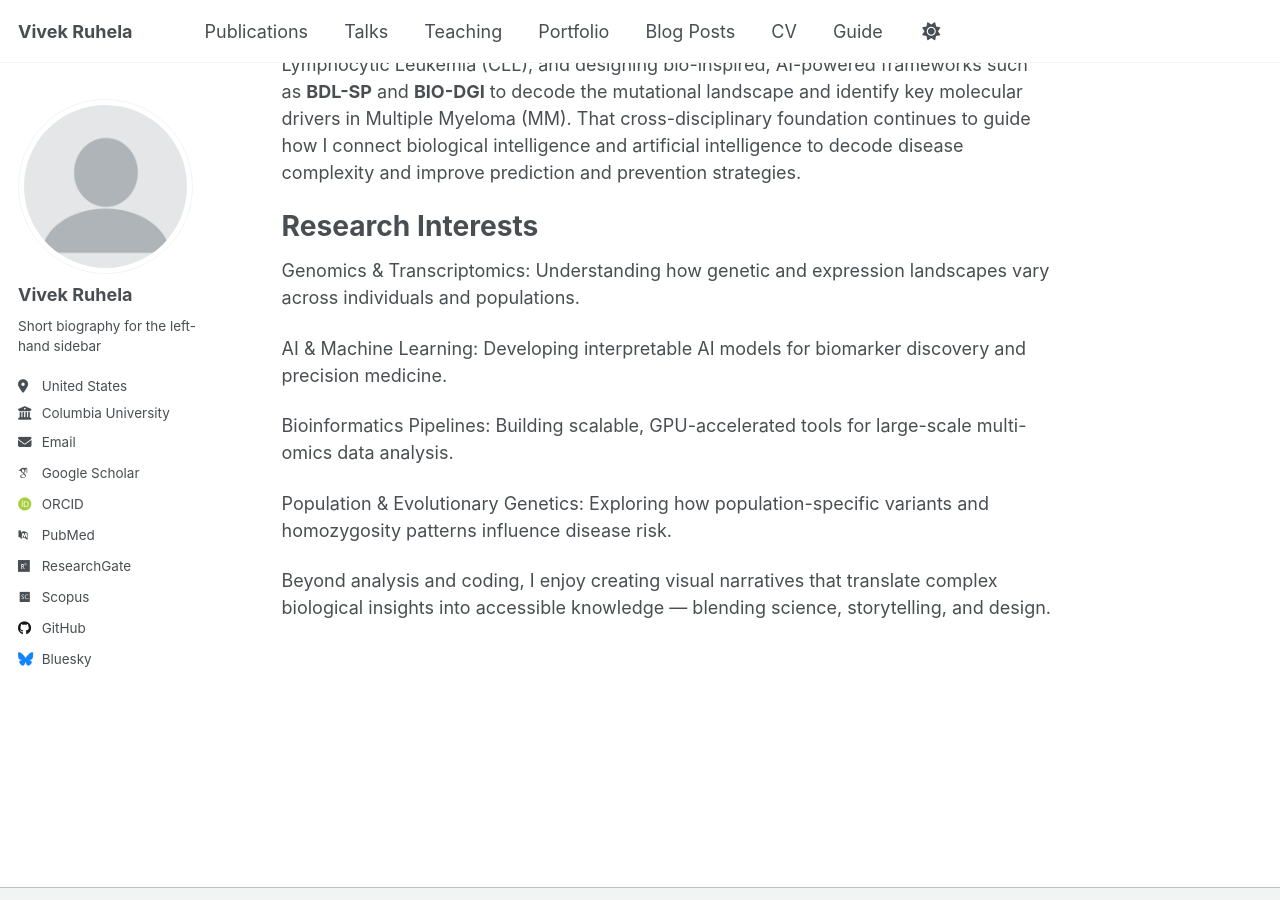
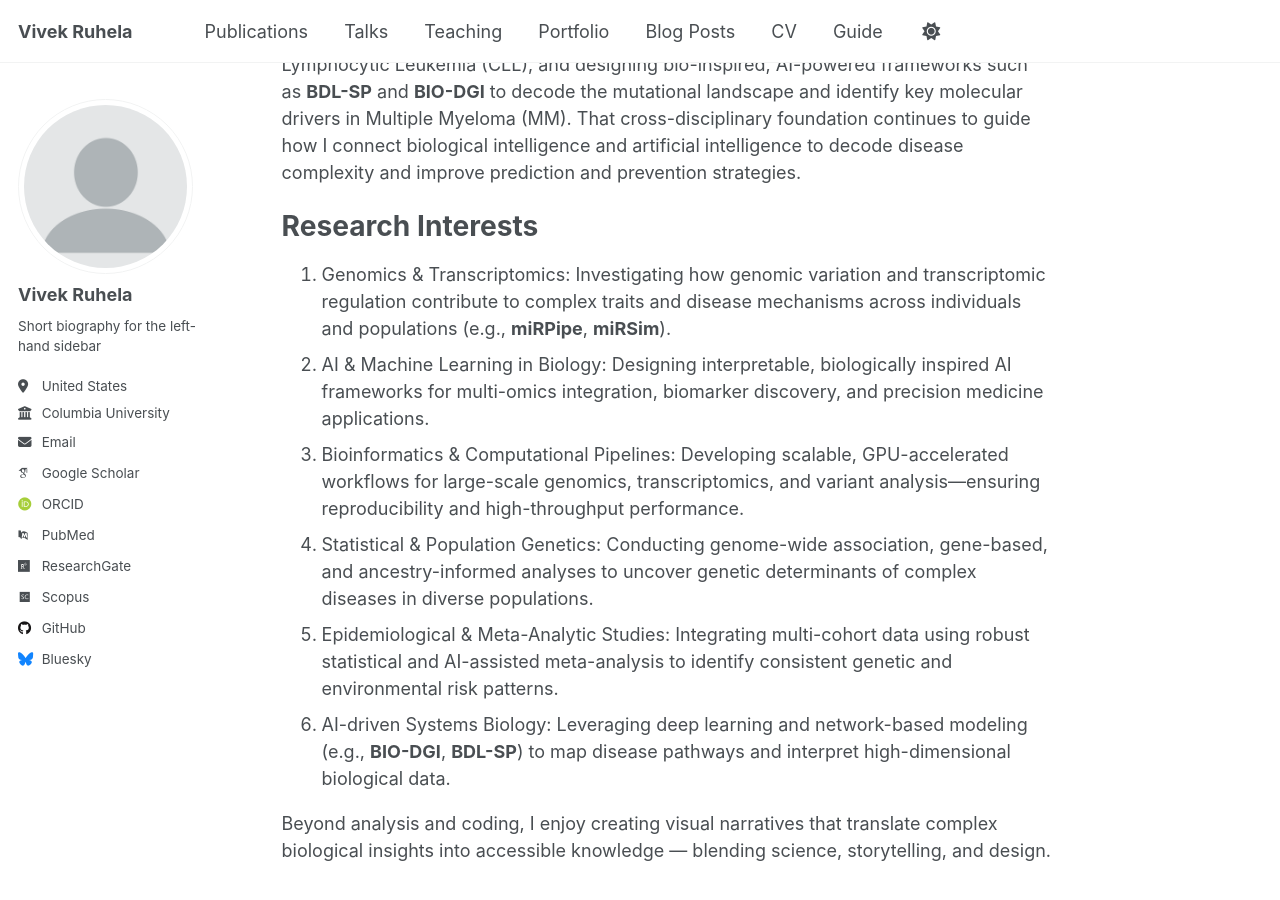
Before and after one commit to vivekruhela/vivekruhela.github.io, a Jekyll site: the page built from _pages/about.md, in a window 1280 px wide and 900 px high, scrolled down 543 px. Built offline with Jekyll 4.4.1, drawn with Linux system fonts in a browser that asks for light colours; some web fonts are replaced; a script that is not in the unit is left out.

Commit message:
Update about.md

```diff
--- a/_pages/about.md
+++ b/_pages/about.md
@@ -15,12 +15,11 @@
 
 # Research Interests
 
-Genomics & Transcriptomics: Understanding how genetic and expression landscapes vary across individuals and populations.
-
-AI & Machine Learning: Developing interpretable AI models for biomarker discovery and precision medicine.
-
-Bioinformatics Pipelines: Building scalable, GPU-accelerated tools for large-scale multi-omics data analysis.
-
-Population & Evolutionary Genetics: Exploring how population-specific variants and homozygosity patterns influence disease risk.
+1.  Genomics & Transcriptomics: Investigating how genomic variation and transcriptomic regulation contribute to complex traits and disease mechanisms across individuals and populations (e.g., **miRPipe**, **miRSim**).
+2.  AI & Machine Learning in Biology: Designing interpretable, biologically inspired AI frameworks for multi-omics integration, biomarker discovery, and precision medicine applications.
+3.  Bioinformatics & Computational Pipelines: Developing scalable, GPU-accelerated workflows for large-scale genomics, transcriptomics, and variant analysis—ensuring reproducibility and high-throughput performance.
+4.  Statistical & Population Genetics: Conducting genome-wide association, gene-based, and ancestry-informed analyses to uncover genetic determinants of complex diseases in diverse populations.
+5.  Epidemiological & Meta-Analytic Studies: Integrating multi-cohort data using robust statistical and AI-assisted meta-analysis to identify consistent genetic and environmental risk patterns.
+6.  AI-driven Systems Biology: Leveraging deep learning and network-based modeling (e.g., **BIO-DGI**, **BDL-SP**) to map disease pathways and interpret high-dimensional biological data.
 
 Beyond analysis and coding, I enjoy creating visual narratives that translate complex biological insights into accessible knowledge — blending science, storytelling, and design.
```
